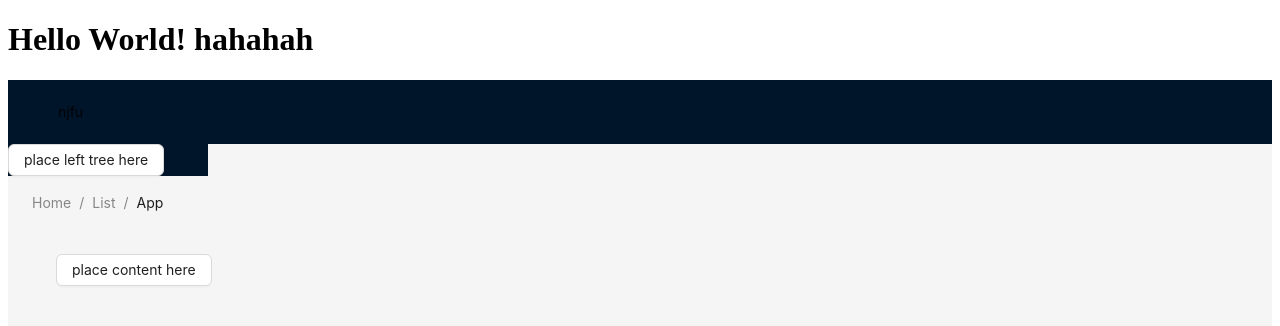
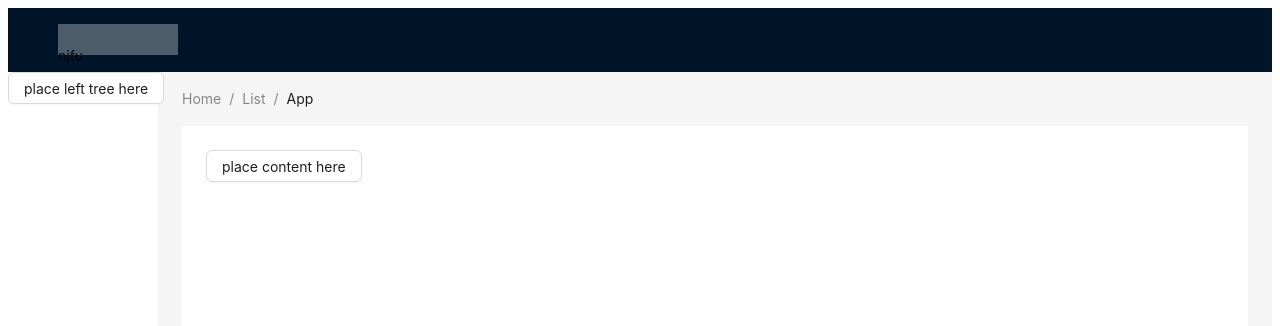
Before and after one commit to zhuyuanfu/Nanlin-SQL-Frontend-Scratch, a React app: page / in a window 1280 px wide. Shown: the top 326 px of the page. Built offline with nearby package versions, Linux system fonts and the light colour scheme.

Commit message:
+[frontend: added css support; adjusted layout]

```diff
--- a/package.json
+++ b/package.json
@@ -18,10 +18,12 @@
     "@babel/preset-react": "^7.18.6",
     "antd": "^5.0.0",
     "babel-loader": "^9.1.0",
+    "css-loader": "^6.7.2",
     "html-webpack-plugin": "^5.5.0",
     "react": "^18.2.0",
     "react-dom": "^18.2.0",
     "rimraf": "^3.0.2",
+    "style-loader": "^3.3.1",
     "webpack": "^5.75.0",
     "webpack-cli": "^5.0.0",
     "webpack-dev-server": "^4.11.1"
--- a/src/App.jsx
+++ b/src/App.jsx
@@ -4,7 +4,6 @@ import { Button } from 'antd';
 import OverallLayout from './component/layout/OverallLayout.jsx';
 const App = () => {
   return <div>
-      <h1>Hello World! hahahah</h1>
       <OverallLayout />
     </div>;
 };
--- /dev/null
+++ b/src/component/layout/OverallLayout.css
@@ -0,0 +1,16 @@
+.logo {
+    float: left;
+    width: 120px;
+    height: 31px;
+    margin: 16px 24px 16px 0;
+    background: rgba(255, 255, 255, 0.3);
+}
+
+.ant-row.rtl .logo {
+    float: right;
+    margin: 16px 0 16px 24px;
+}
+
+.site-layout-background {
+    background: #fff;
+}
--- a/src/component/layout/OverallLayout.jsx
+++ b/src/component/layout/OverallLayout.jsx
@@ -1,6 +1,9 @@
 import React from "react";
 import { Breadcrumb, Button, Layout } from 'antd';
 import { Menu } from "antd";
+
+import './OverallLayout.css'
+
 const { Header, Sider, Content } = Layout;
 
 const navigationItems = ['1', '2', '3'].map((key) => (
@@ -13,16 +16,17 @@ const navigationItems = ['1', '2', '3'].map((key) => (
 class OverallLayout extends React.Component {
     render () {
         return (
+            <div>
                 <Layout>
                     <Header className="header" >
-                    <div className="logo" color="white">njfu</div>
+                        <div className="logo" >njfu</div>
+
                         {/* <Menu theme="dark" mode="horizontal" defaultSelectedKeys={['2']} items={items1} /> */}
                     </Header>
                     <Layout>
-                    <Sider width={200} className="site-layout-background">
+                        <Sider width={150} className="site-layout-background">
                             <Button >place left tree here</Button>
                         </Sider>
-                </Layout>
                         <Layout style={{padding: '0 24px 24px'}}>
                             <Breadcrumb style={{margin: '16px 0'}}>
                                 <Breadcrumb.Item>Home</Breadcrumb.Item>
@@ -30,6 +34,7 @@ class OverallLayout extends React.Component {
                                 <Breadcrumb.Item>App</Breadcrumb.Item>
                             </Breadcrumb>
                             <Content
+                                className="site-layout-background"
                                 style={{
                                     padding: 24,
                                     margin: 0,
@@ -40,6 +45,8 @@ class OverallLayout extends React.Component {
                             </Content>
                         </Layout>
                     </Layout>
+                </Layout>
+            </div>
         )
     }
 }
--- a/webpack.config.js
+++ b/webpack.config.js
@@ -17,6 +17,11 @@ module.exports = {
         use: ['babel-loader'],
         exclude: /node_modules/,
       },
+      {
+        test: /\.(css)$/,
+        use: ['style-loader', 'css-loader'],
+        exclude: /node_modules/,
+      }
     ],
   },
   plugins: [
```
Lines whose indentation alone changed are shown as unchanged.
